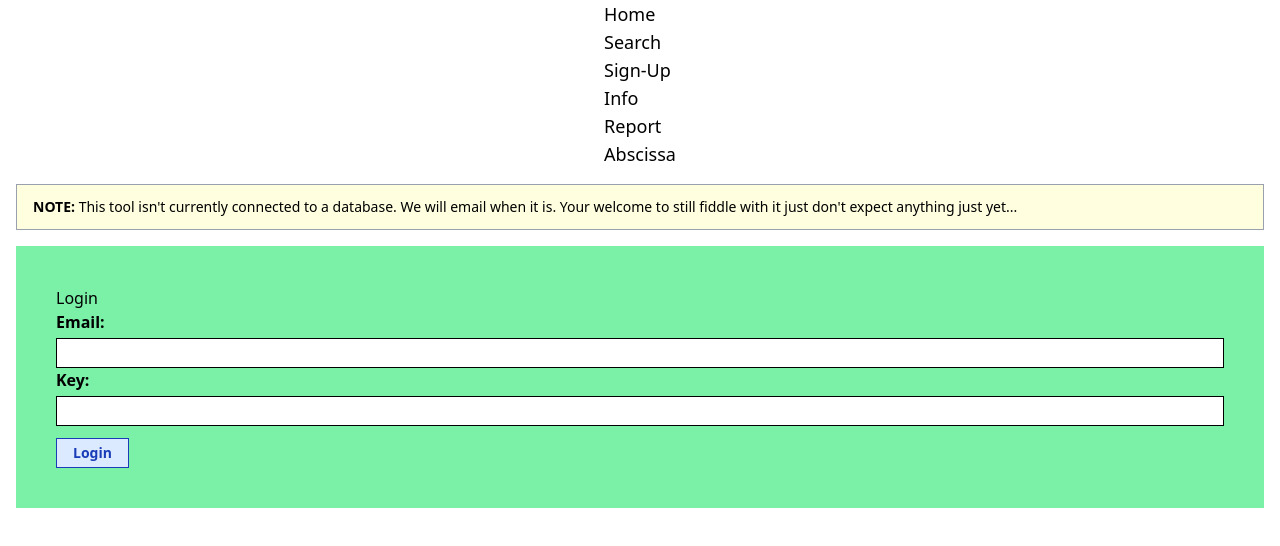
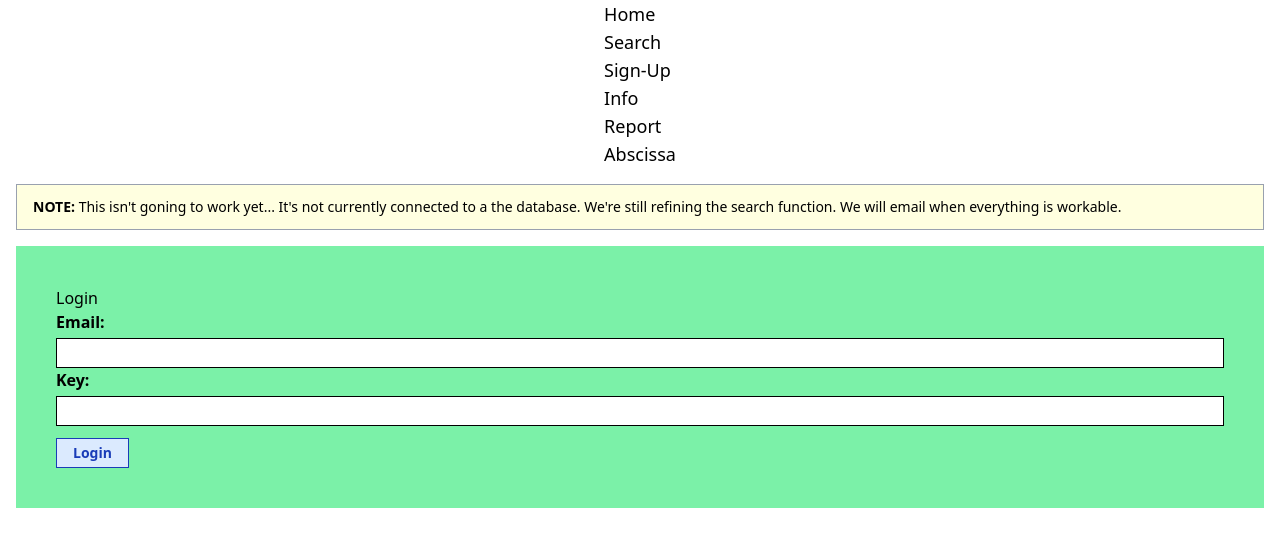
Before and after one commit to KilroyWasHere-cs-j/Serca-web, a SvelteKit app in the folder serca-web/: page /serca-search in a window 1280 px wide. Shown: the top 546 px of the page. Built offline with nearby package versions, Linux system fonts and the light colour scheme.

Commit message:
Updating the search message

```diff
--- a/serca-web/src/routes/serca-search/+page.svelte
+++ b/serca-web/src/routes/serca-search/+page.svelte
@@ -187,8 +187,8 @@ ${userprompt}`;
 <!-- Warning -->
 <div class="m-4 border border-gray-400 bg-[#ffffe0] px-4 py-3 text-sm text-black">
 	<p>
-		<b>NOTE:</b> This tool isn't currently connected to a database. We will email when it is. Your welcome
-		to still fiddle with it just don't expect anything just yet...
+		<b>NOTE:</b> This isn't goning to work yet... It's not currently connected to a the database. We're
+		still refining the search function. We will email when everything is workable.
 	</p>
 </div>
 
@@ -212,7 +212,7 @@ ${userprompt}`;
 {/if}
 
 {#if !unlocked}
-	<div class="m-4 bg-green-300 p-4 p-10">
+	<div class="m-4 bg-green-300 p-10">
 		<h1>Login</h1>
 		<label for="email" class="mb-1 block text-base font-bold">Email:</label>
 		<input
```
